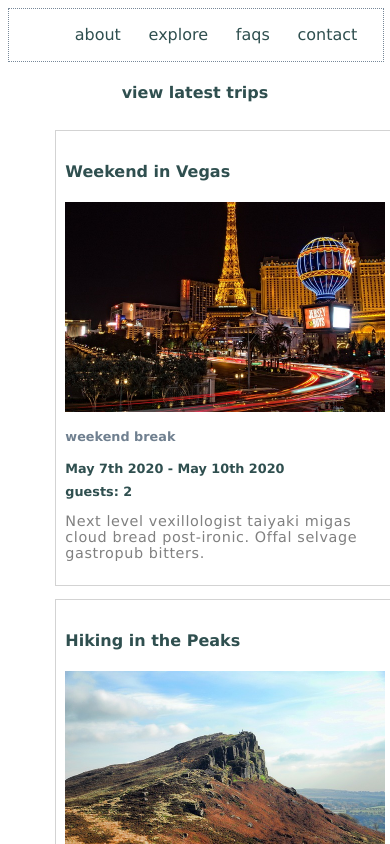
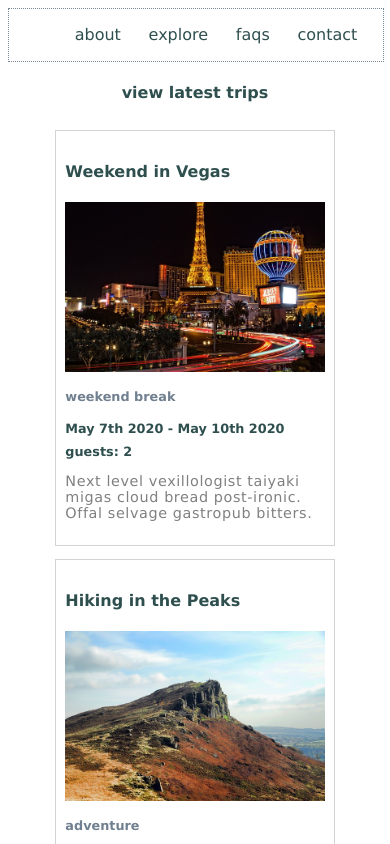
Before and after one commit to wit03/BuildTravelCards, a React (Create React App) app: page / in a window 390 px wide. Shown: the top 844 px of the page. Built offline with nearby package versions, Linux system fonts and the light colour scheme.

Commit message:
Fixes when screen is too small

```diff
--- a/src/index.css
+++ b/src/index.css
@@ -3,6 +3,10 @@ body {
     display: flex;
     justify-content: center;
     color: darkslategray;
+}
+
+#root {
+    width: 100%;
 }
 
 .header-wrap {
@@ -46,6 +50,8 @@ body {
 @media only screen and (max-width: 1145px) {
     .card-wrap {
         margin: 0.4rem auto;
+        min-width: 100px;
+        max-width: 100%;
     }
 }
 
```
